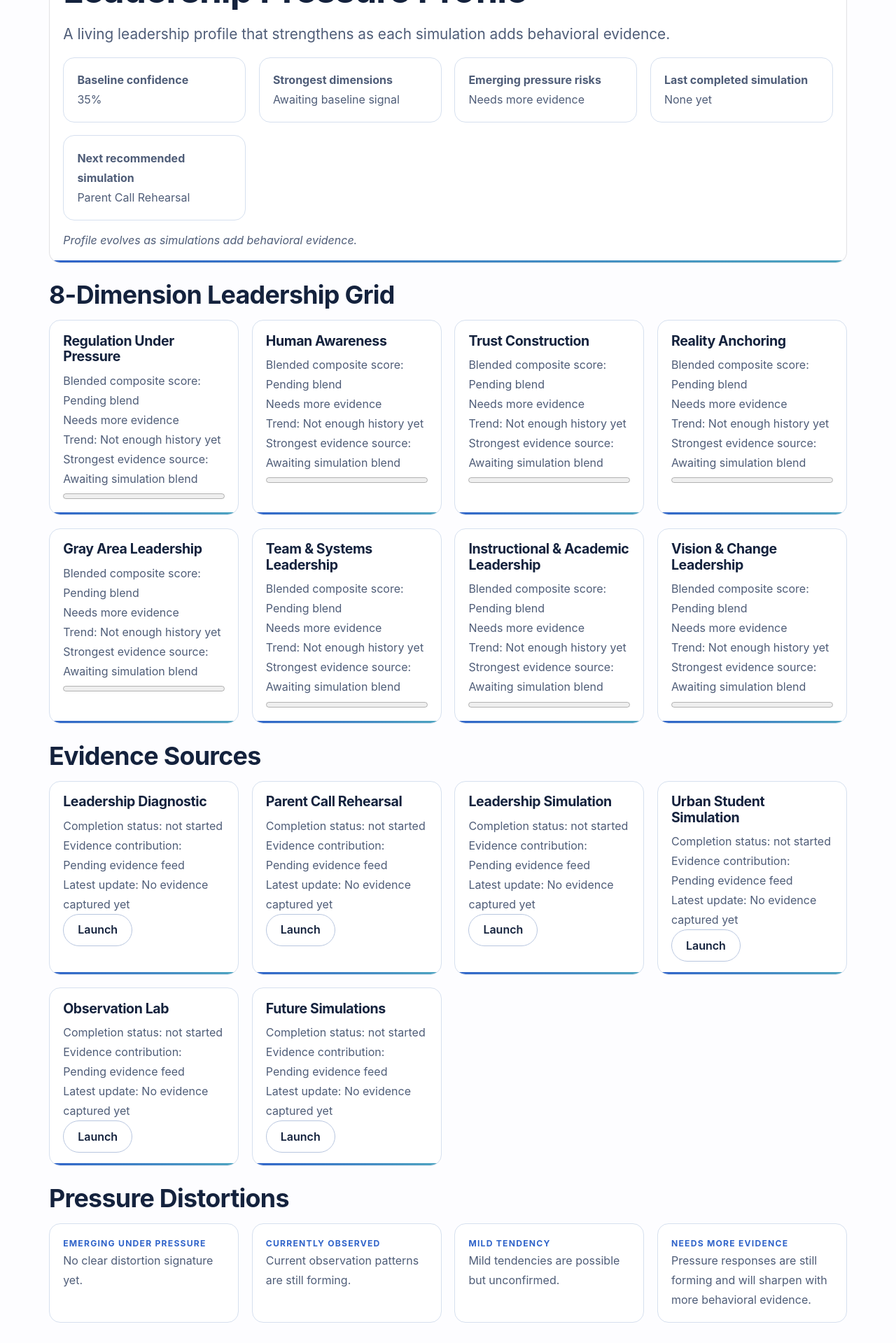
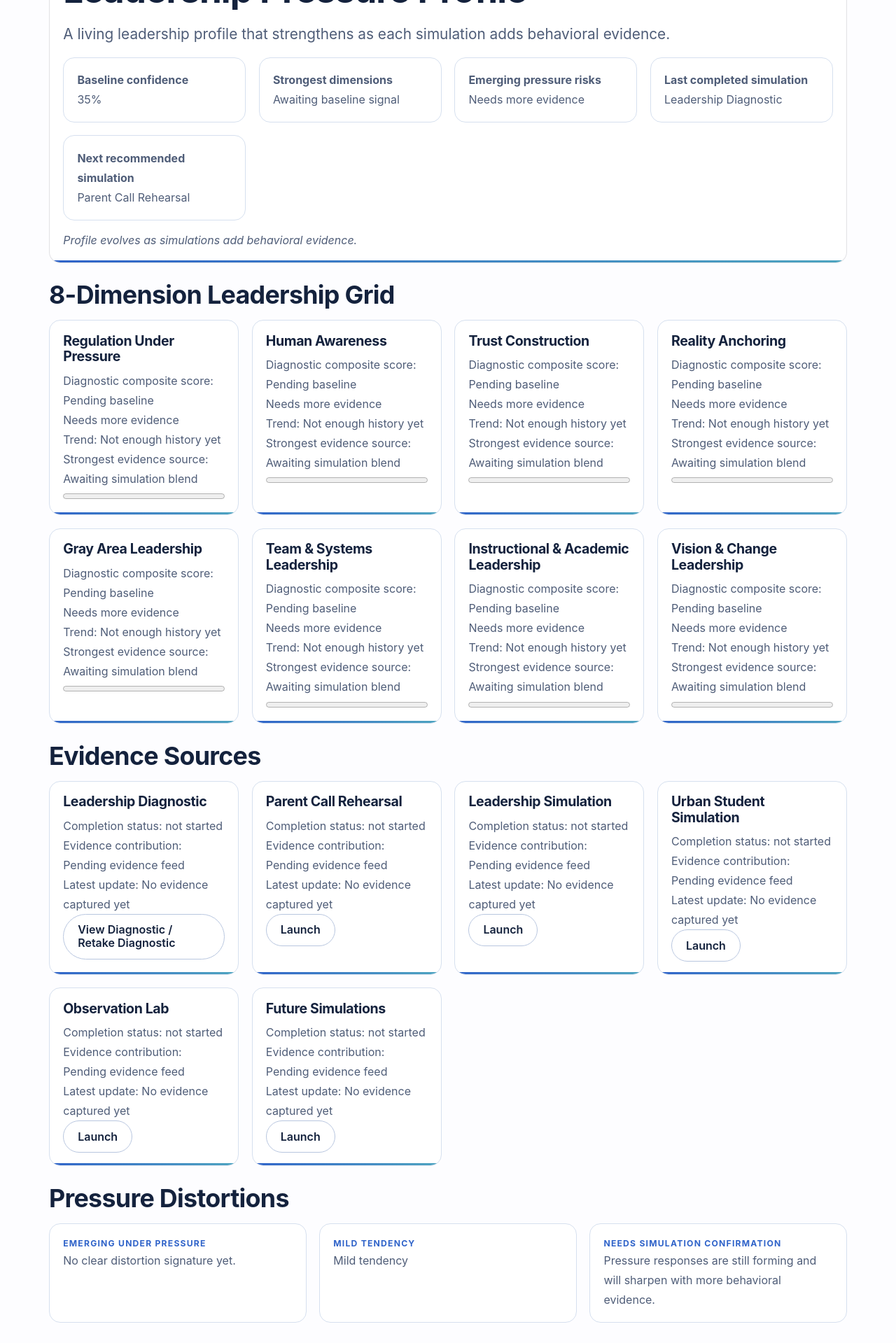
Before and after one commit to DrRobF/rob-furman-portfolio, a Next.js app: page /human-equation-suite/dashboard in a window 1280 px wide. Shown: the part 260-2179 px from the top of the page at 70% size. Built offline with nearby package versions, Linux system fonts and the light colour scheme.

Commit message:
Wire diagnostic baseline into Human Equation dashboard

```diff
--- a/app/human-equation-suite/dashboard/page.js
+++ b/app/human-equation-suite/dashboard/page.js
@@ -3,7 +3,7 @@
 import Link from 'next/link';
 import { useEffect, useMemo, useState } from 'react';
 import { LanguageSwitcher } from '../../components/LanguageSwitcher';
-import { DASHBOARD_PROFILE_STORAGE_KEY, createEmptyMasterProfile, dimensionDefinitions, toMasterProfileFromDiagnostic } from './profileData';
+import { DASHBOARD_PROFILE_STORAGE_KEY, DIAGNOSTIC_RESULT_STORAGE_KEY, createEmptyMasterProfile, dimensionDefinitions, toMasterProfileFromDiagnostic } from './profileData';
 
 const confidenceLabel = { high: 'High confidence', moderate: 'Baseline confidence', early: 'Early signal', needs_more_evidence: 'Needs more evidence' };
 
@@ -16,10 +16,11 @@ export default function HumanEquationDashboardPage() {
     if (cached) {
       try { setProfile(JSON.parse(cached)); return; } catch {}
     }
-    const diagnosticRaw = window.localStorage.getItem('heq_latest_diagnostic_result_v1');
+    const diagnosticRaw = window.localStorage.getItem(DIAGNOSTIC_RESULT_STORAGE_KEY);
     if (!diagnosticRaw) return;
     try {
-      const built = toMasterProfileFromDiagnostic(JSON.parse(diagnosticRaw));
+      const parsed = JSON.parse(diagnosticRaw);
+      const built = toMasterProfileFromDiagnostic(parsed);
       setProfile(built);
       window.localStorage.setItem(DASHBOARD_PROFILE_STORAGE_KEY, JSON.stringify(built));
     } catch {}
@@ -39,7 +40,7 @@ export default function HumanEquationDashboardPage() {
             <div className="card"><p><strong>Baseline confidence</strong></p><p>{Math.round(profile.confidenceLevels.baseline * 100)}%</p></div>
             <div className="card"><p><strong>Strongest dimensions</strong></p><p>{strongest.length ? strongest.join(' • ') : 'Awaiting baseline signal'}</p></div>
             <div className="card"><p><strong>Emerging pressure risks</strong></p><p>{profile.distortions.emerging[0] || 'Needs more evidence'}</p></div>
-            <div className="card"><p><strong>Last completed simulation</strong></p><p>{profile.simulationHistory.at(-1)?.source || 'None yet'}</p></div>
+            <div className="card"><p><strong>Last completed simulation</strong></p><p>{profile.simulationHistory.at(-1)?.source ? `${profile.simulationHistory.at(-1).source}` : 'Leadership Diagnostic'}</p></div>
             <div className="card"><p><strong>Next recommended simulation</strong></p><p>{profile.recommendations.nextSimulation}</p></div>
           </div>
           <p className="top-space-sm"><em>Profile evolves as simulations add behavioral evidence.</em></p>
@@ -51,7 +52,7 @@ export default function HumanEquationDashboardPage() {
         <div className="card-grid top-space-sm">
           {dimensionDefinitions.map((dimension) => {
             const item = profile.dimensions[dimension.key];
-            return <article key={dimension.key} className="card project-card equal-card"><h3>{dimension.label}</h3><p>Blended composite score: {Number.isFinite(item.blendedCompositeScore) ? `${item.blendedCompositeScore} / 5` : 'Pending blend'}</p><p>{confidenceLabel[item.confidence]}</p><p>Trend: {item.trend}</p><p>Strongest evidence source: {item.strongestEvidenceSource}</p><progress max="100" value={item.statusProgress} style={{ width: '100%' }} /></article>;
+            return <article key={dimension.key} className="card project-card equal-card"><h3>{dimension.label}</h3><p>Diagnostic composite score: {Number.isFinite(item.blendedCompositeScore) ? `${item.blendedCompositeScore} / 5` : 'Pending baseline'}</p><p>{Number.isFinite(item.blendedCompositeScore) ? 'Diagnostic baseline' : confidenceLabel[item.confidence]}</p><p>Trend: {Number.isFinite(item.blendedCompositeScore) ? 'Baseline established' : item.trend}</p><p>Strongest evidence source: {Number.isFinite(item.blendedCompositeScore) ? 'Leadership Diagnostic' : item.strongestEvidenceSource}</p><progress max="100" value={item.statusProgress} style={{ width: '100%' }} /></article>;
           })}
         </div>
       </div>
@@ -59,7 +60,7 @@ export default function HumanEquationDashboardPage() {
       <div className="container top-space">
         <h2>Evidence Sources</h2>
         <div className="card-grid top-space-sm">
-          {Object.values(profile.evidenceSources).map((source) => <article key={source.key} className="card project-card equal-card"><h3>{source.label}</h3><p>Completion status: {source.status.replace('_', ' ')}</p><p>Evidence contribution: {source.contribution}</p><p>Latest update: {source.latestUpdate}</p><Link href={source.route} className="button secondary">{source.status === 'complete' ? 'Open' : 'Launch'}</Link></article>)}
+          {Object.values(profile.evidenceSources).map((source) => <article key={source.key} className="card project-card equal-card"><h3>{source.label}</h3><p>Completion status: {source.status.replace('_', ' ')}</p><p>Evidence contribution: {source.contribution}</p><p>Latest update: {source.latestUpdate}</p><Link href={source.route} className="button secondary">{source.key === 'diagnostic' ? (source.status === 'completed' ? 'View Diagnostic / Retake Diagnostic' : 'View Diagnostic / Retake Diagnostic') : (source.status === 'completed' ? 'Open' : 'Launch')}</Link></article>)}
         </div>
       </div>
 
@@ -67,9 +68,8 @@ export default function HumanEquationDashboardPage() {
         <h2>Pressure Distortions</h2>
         <div className="card-grid top-space-sm">
           <article className="card"><p className="eyebrow">Emerging under pressure</p><p>{profile.distortions.emerging[0] || 'No clear distortion signature yet.'}</p></article>
-          <article className="card"><p className="eyebrow">Currently observed</p><p>{profile.distortions.observed[0] || 'Current observation patterns are still forming.'}</p></article>
-          <article className="card"><p className="eyebrow">Mild tendency</p><p>{profile.distortions.mild[0] || 'Mild tendencies are possible but unconfirmed.'}</p></article>
-          <article className="card"><p className="eyebrow">Needs more evidence</p><p>{profile.distortions.needsMoreEvidence[0]}</p></article>
+          <article className="card"><p className="eyebrow">Mild tendency</p><p>{profile.distortions.mild[0] || 'Mild tendency'}</p></article>
+          <article className="card"><p className="eyebrow">Needs simulation confirmation</p><p>{profile.distortions.needsMoreEvidence[0]}</p></article>
         </div>
       </div>
 
@@ -77,7 +77,7 @@ export default function HumanEquationDashboardPage() {
         <h2>Growth & Pattern Tracking</h2>
         <p>Patterns become clearer as more simulations are completed.</p>
         <div className="card-grid top-space-sm">
-          <article className="card project-card"><h3>Timeline shell</h3><p>Diagnostic baseline captured. Additional simulations will append profile events.</p></article>
+          <article className="card project-card"><h3>Timeline</h3><p>Leadership Diagnostic baseline captured{profile.simulationHistory[0]?.completedAt ? ` (${new Date(profile.simulationHistory[0].completedAt).toLocaleString('en-US')})` : '.'}</p></article>
           <article className="card project-card"><h3>Pattern cards</h3><p>Future cards will track recurring pressure responses, trust moves, and leadership adaptations.</p></article>
           <article className="card project-card"><h3>Profile visualization area</h3><p>Reserved for blended leadership profile visualization (radar/trend layer).</p></article>
         </div>
--- a/app/human-equation-suite/dashboard/profileData.js
+++ b/app/human-equation-suite/dashboard/profileData.js
@@ -1,4 +1,5 @@
 export const DASHBOARD_PROFILE_STORAGE_KEY = 'heq_master_profile_v1';
+export const DIAGNOSTIC_RESULT_STORAGE_KEY = 'humanEquationDiagnosticResult';
 
 export const dimensionDefinitions = [
   { key: 'regulationUnderPressure', label: 'Regulation Under Pressure' },
@@ -52,24 +53,25 @@ export const toMasterProfileFromDiagnostic = (diagnosticResult) => {
       strongestEvidenceSource: Number.isFinite(score) ? 'Leadership Diagnostic baseline' : 'Awaiting simulation blend',
       statusProgress: Number.isFinite(score) ? Math.round((score / 5) * 100) : 0,
       evidenceWeights: { diagnostic: Number.isFinite(score) ? 1 : 0, parentCall: 0, leadershipSim: 0, urbanSim: 0, observationLab: 0 },
-      history: Number.isFinite(score) ? [{ source: 'diagnostic', value: score, capturedAt: diagnosticResult.timestamp || null }] : [],
+      history: Number.isFinite(score) ? [{ source: 'diagnostic', value: score, capturedAt: diagnosticResult.completedAt || diagnosticResult.timestamp || null }] : [],
     };
   });
 
-  base.generatedAt = diagnosticResult.timestamp || null;
+  base.generatedAt = diagnosticResult.completedAt || diagnosticResult.timestamp || null;
   base.profileTitle = diagnosticResult.pressureProfileTitle || base.profileTitle;
   base.confidenceLevels = { baseline: diagnosticResult.baselineConfidence === 'Stronger initial signal' ? 0.7 : 0.45, blended: 0.3 };
-  base.evidenceSources.diagnostic = { ...base.evidenceSources.diagnostic, status: 'complete', completion: 100, contribution: 'Baseline dimension signal captured', latestUpdate: diagnosticResult.timestamp ? new Date(diagnosticResult.timestamp).toLocaleDateString('en-US') : 'Just now' };
+  base.evidenceSources.diagnostic = { ...base.evidenceSources.diagnostic, status: 'completed', completion: 100, contribution: 'Baseline self-perception + pressure scenario data', latestUpdate: diagnosticResult.completedAt ? new Date(diagnosticResult.completedAt).toLocaleString('en-US') : 'Just now' };
 
-  const distortionNarratives = (diagnosticResult.topDistortions || []).map((distortion) => `${distortion.replace(/([A-Z])/g, ' $1').replace(/^./, (c) => c.toUpperCase()).trim()} tendencies may emerge when relational tension rises.`);
+  const distortionNarratives = (diagnosticResult.topDistortions || []).map((distortion) => `${distortion.replace(/([A-Z])/g, ' $1').replace(/^./, (c) => c.toUpperCase()).trim()} may show up gently when pressure rises.`);
   base.distortions = {
     emerging: distortionNarratives.slice(0, 1),
     observed: distortionNarratives.slice(1, 2),
     mild: diagnosticResult.topDistortions?.length ? ['Mild tendencies are visible in baseline responses and may shift under live pressure.'] : [],
-    needsMoreEvidence: ['Simulation behavior is needed before naming persistent pressure patterns.'],
+    needsMoreEvidence: ['Needs simulation confirmation'],
   };
 
-  base.simulationHistory = [{ source: 'Leadership Diagnostic', completedAt: diagnosticResult.timestamp || null, status: 'complete' }];
-  base.trends = { overall: 'Baseline snapshot captured from diagnostic self-perception and scenario responses.', trajectory: 'Trend detection begins after two or more simulation evidence points.' };
+  base.simulationHistory = [{ source: 'Leadership Diagnostic', completedAt: diagnosticResult.completedAt || diagnosticResult.timestamp || null, status: 'completed' }];
+  base.trends = { overall: 'Leadership Diagnostic baseline captured.', trajectory: 'Trend detection begins after two or more simulation evidence points.' };
+  base.recommendations = { nextSimulation: diagnosticResult.recommendedNextStep || 'Parent Call Rehearsal', reason: 'Behavioral pressure evidence will deepen profile confidence.' };
   return base;
 };
```
Also changed, not shown: app/human-equation-suite/diagnostic/page.js (+21 -6 lines).
